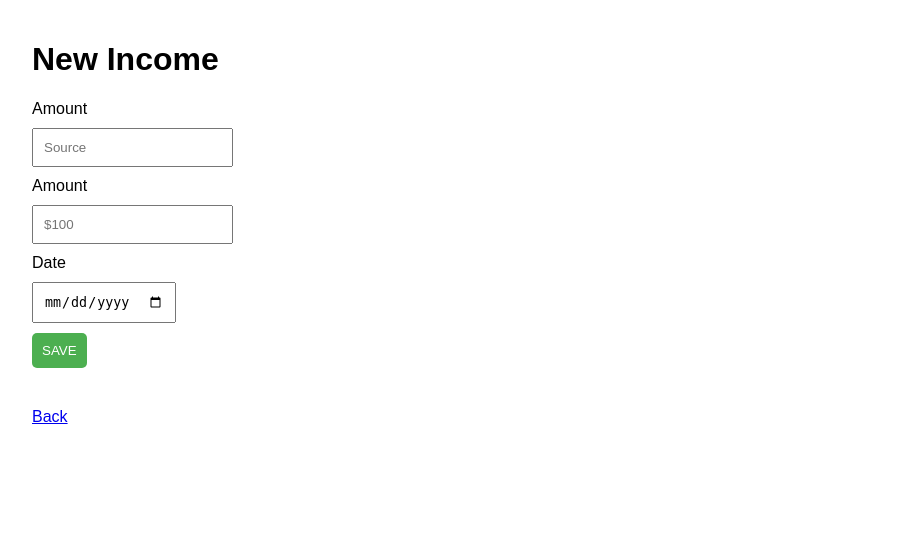
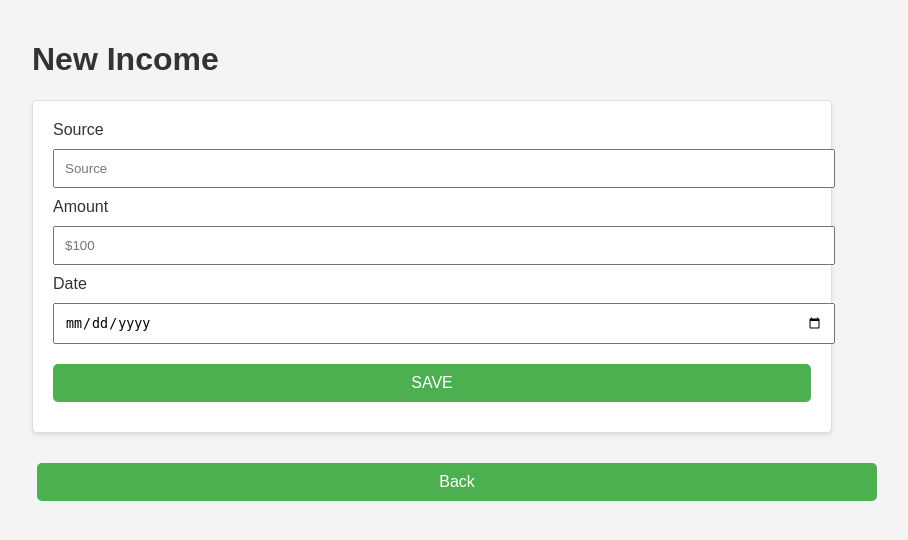
Before and after one commit to software-students-spring2024/2-web-app-exercise-team-dttt, a Flask app: page /add_income in a window 1280 px wide. Shown: the top 540 px of the page, without its empty margins (208-1116 px from the left). Run offline with Flask 3, Linux system fonts and the light colour scheme; the visitor is signed in with stand-in values (Sample User, id 1).

Commit message:
Added Buttons to Menu and aesthetic changes

```diff
--- a/static/style.css
+++ b/static/style.css
@@ -3,27 +3,68 @@ body {
     padding: 20px;
     max-width: 800px;
     margin: auto;
+    background-color: #f4f4f4; /* Light grey background for a modern look */
+    color: #333; /* Dark grey color for text for better readability */
 }
 
-input[type=text], input[type=number], input[type=date], button {
+input[type=text], input[type=number], input[type=date], button, .button-link {
     padding: 10px;
     margin: 10px 0;
     display: block;
+    width: 100%; /* Make input fields take the full container width */
 }
 
-button {
+button, .button-link {
     cursor: pointer;
-    background-color: #4CAF50;
+    background-color: #4CAF50; /* Green background for buttons */
     color: white;
     border: none;
     border-radius: 5px;
+    text-align: center;
+    text-decoration: none;
+    display: inline-block; /* Align buttons side by side */
+    font-size: 16px; /* Increase font size for better readability */
 }
 
-a {
-    display: inline-block;
-    margin-top: 20px;
+.button-link {
+    padding: 10px 20px; /* Increase padding for link-buttons */
+    margin: 10px 5px; /* Add some margin between buttons */
+}
+
+a:not(.button-link) { /* Style for non-button links */
+    color: #007bff; /* Bootstrap-like link color */
+    text-decoration: none;
+}
+
+a:not(.button-link):hover { /* Hover effect for non-button links */
+    text-decoration: underline;
+}
+
+/* Remove '|' from dashboard navigation */
+.dashboard-nav a:not(:last-child)::after {
+    content: none;
 }
 
 form {
+    background-color: #fff; /* White background for forms */
+    border: 1px solid #ddd; /* Light border for forms */
+    padding: 20px;
+    border-radius: 5px;
+    box-shadow: 0 2px 4px rgba(0,0,0,0.1); /* Subtle shadow for depth */
     margin-bottom: 20px;
 }
+
+table {
+    width: 100%;
+    border-collapse: collapse; /* Remove gaps between table cells */
+}
+
+th, td {
+    text-align: left;
+    padding: 8px;
+    border-bottom: 1px solid #ddd; /* Light border for table rows */
+}
+
+th {
+    background-color: #f2f2f2; /* Light grey background for table headers */
+}
--- a/templates/add_income.html
+++ b/templates/add_income.html
@@ -7,8 +7,8 @@
 <body>
     <h1>New Income</h1>
     <form action="/add_income" method="post">
-        <label for="Souce">Amount</label>
-        <input type="text" name="source" placeholder="Source" required>
+        <label for="source">Source</label>
+        <input type="text" id="source" name="source" placeholder="Source" required>
         <label for="amount">Amount</label>
         <input type="number" id="amount" name="income" placeholder="$100" required>
 
@@ -17,6 +17,6 @@
 
         <button type="submit">SAVE</button>
     </form>
-    <a href="/view_income">Back</a>
+    <a href="/view_income" class="button-link">Back</a>
 </body>
 </html>
--- a/templates/add_spending.html
+++ b/templates/add_spending.html
@@ -13,6 +13,6 @@
         <input type="date" name="date" required>
         <button type="submit">Save</button>
     </form>
-    <a href="/view_spending">Back</a>
+    <a href="/view_spending" class="button-link">Back</a>
 </body>
 </html>
--- a/templates/edit_income.html
+++ b/templates/edit_income.html
@@ -7,11 +7,11 @@
 <body>
     <h1>Edit Income Entry</h1>
     <form action="/edit_income/{{ income._id }}" method="post">
-        <input type="text" name="source" placeholder="Source" value="{{ income.source }}" required>
-        <input type="number" name="amount" placeholder="Amount" value="{{ income.amount }}" required>
+        <input type="text" name="source" value="{{ income.source }}" required>
+        <input type="number" name="amount" value="{{ income.amount }}" required>
         <input type="date" name="date" value="{{ income.date }}" required>
         <button type="submit">Update Entry</button>
     </form>
-    <a href="/view_income">Back</a>
+    <a href="/view_income" class="button-link">Back</a>
 </body>
 </html>
--- a/templates/set_budget.html
+++ b/templates/set_budget.html
@@ -10,6 +10,6 @@
         <input type="number" name="budget" placeholder="Enter your total budget" required>
         <button type="submit">Set Budget</button>
     </form>
-    <a href="/">Back to Dashboard</a>
+    <a href="/" class="button-link">Back to Dashboard</a>
 </body>
 </html>
```
Also changed, not shown: templates/dashboard.html (+9 -3 lines), templates/edit_spending.html (+4 -4 lines), templates/view_income.html (+10 -9 lines), templates/view_spending.html (+10 -8 lines).
